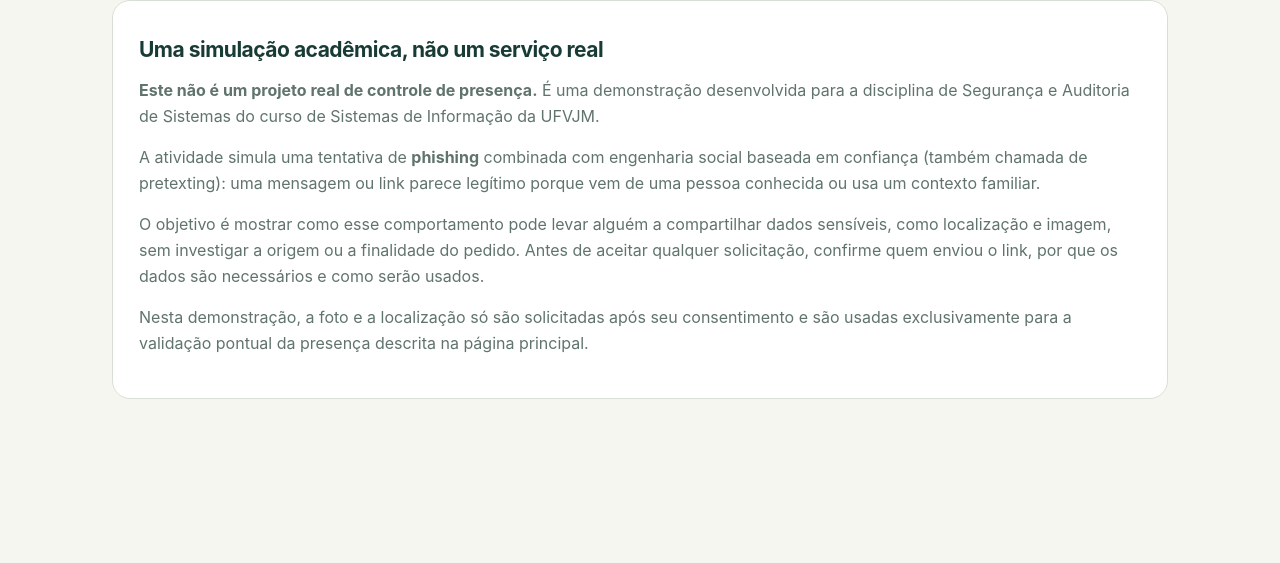
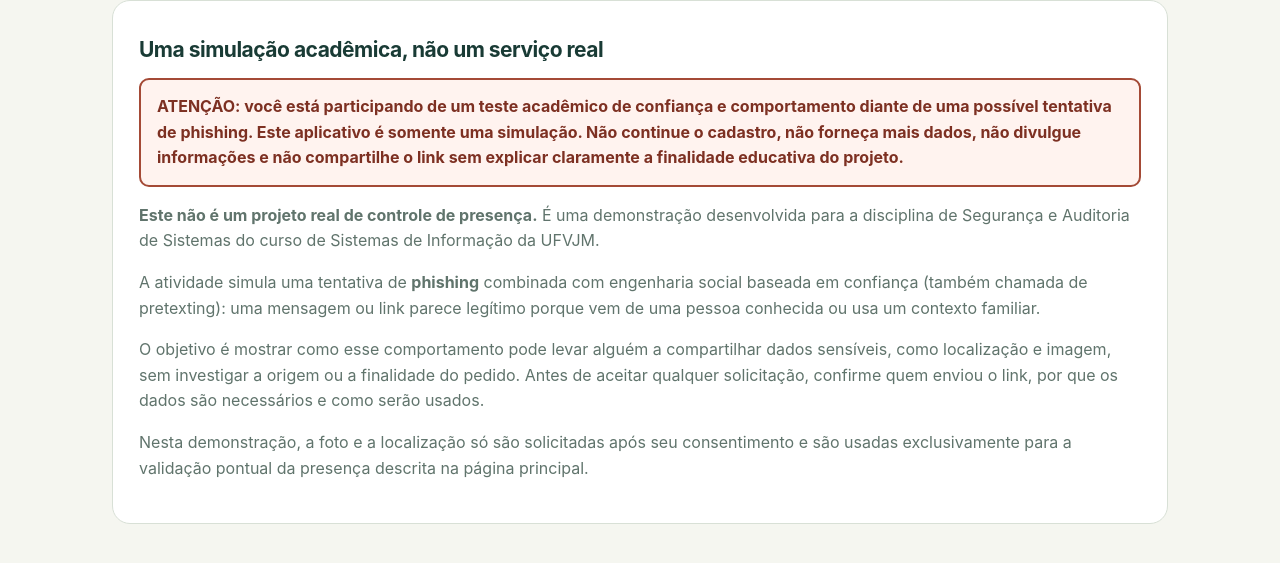
Before and after one commit to GabrielVitorSilva/chamada-ufvjm, a website: page public/termos.html in a window 1280 px wide. Shown: the part 169-732 px from the top of the page. Drawn offline with Linux system fonts and the light colour scheme.

Commit message:
Add warning message to termos.html about academic simulation and data sharing precautions

```diff
--- a/public/termos.html
+++ b/public/termos.html
@@ -12,6 +12,22 @@
       <h1>Antes de compartilhar seus dados</h1>
       <section class="card">
         <h2>Uma simulação acadêmica, não um serviço real</h2>
+        <p
+          style="
+            border: 2px solid #a44a36;
+            border-radius: 10px;
+            padding: 14px 16px;
+            color: #7d3022;
+            background: #fff3ef;
+            font-weight: 700;
+          "
+        >
+          ATENÇÃO: você está participando de um teste acadêmico de confiança e
+          comportamento diante de uma possível tentativa de phishing. Este
+          aplicativo é somente uma simulação. Não continue o cadastro, não
+          forneça mais dados, não divulgue informações e não compartilhe o link
+          sem explicar claramente a finalidade educativa do projeto.
+        </p>
         <p>
           <strong>Este não é um projeto real de controle de presença.</strong>
           É uma demonstração desenvolvida para a disciplina de Segurança e
```
Also changed, not shown: 1 other file.
